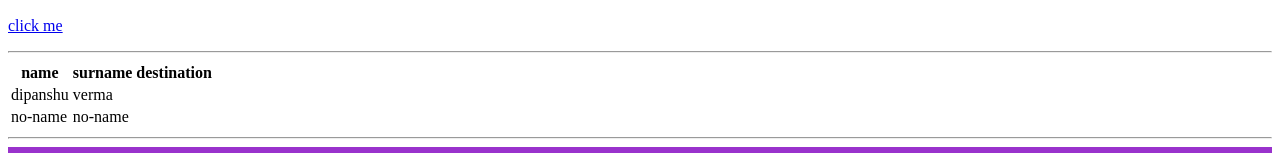
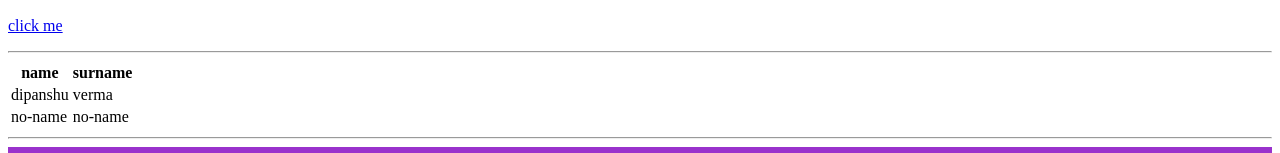
Before and after one commit to bhu800/cv, a plain HTML site: page mywebpage.html in a window 1280 px wide. Shown: the part 471-624 px from the top of the page. Drawn offline with Linux system fonts and the light colour scheme; a script that the page names is missing.

Commit message:
home-page

```diff
--- a/mywebpage.html
+++ b/mywebpage.html
@@ -40,7 +40,6 @@
             <tr>
                 <th>name</th>
                 <th>surname</th>
-                <th>destination</th>
             </tr>
         </thead>
          <tbody>
```
